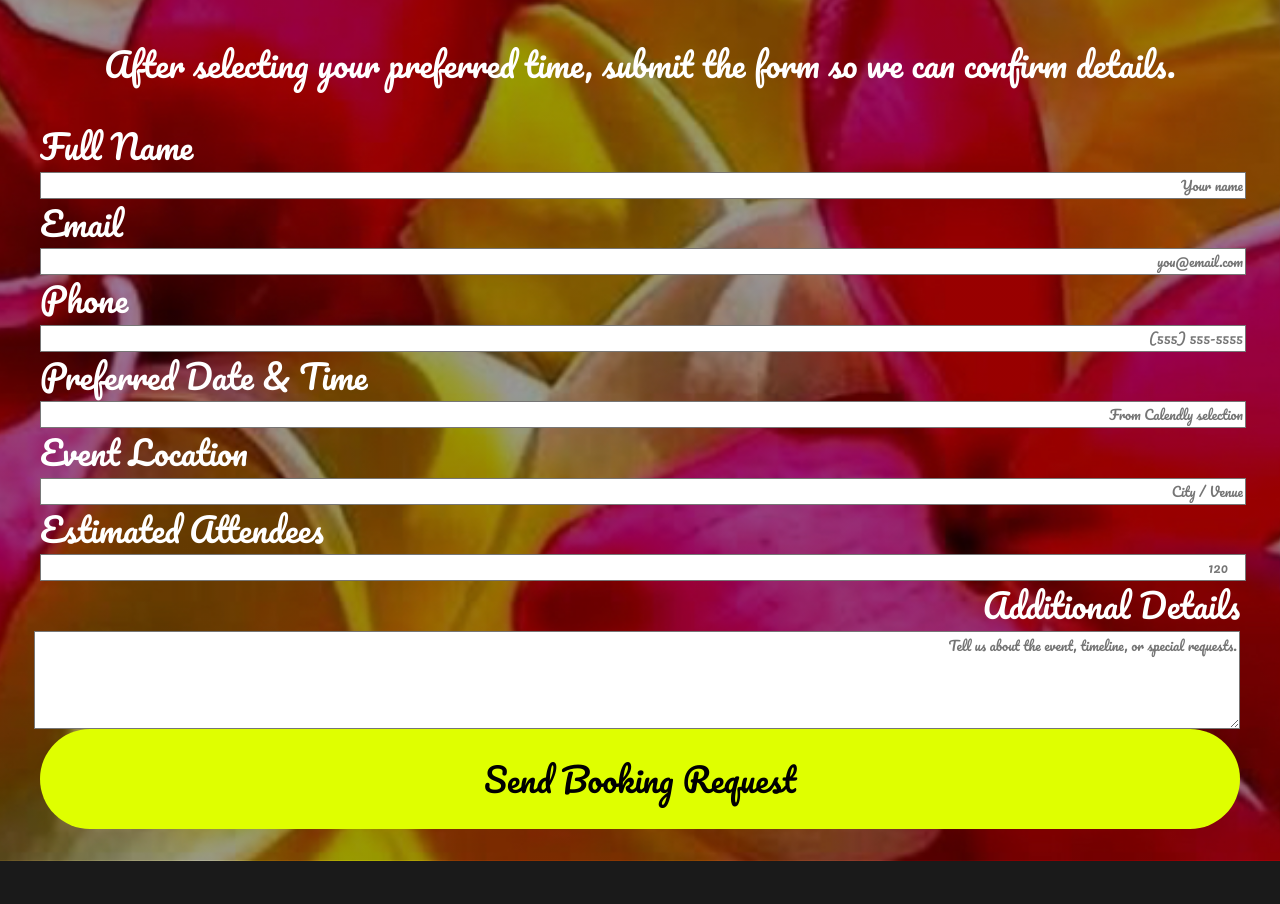
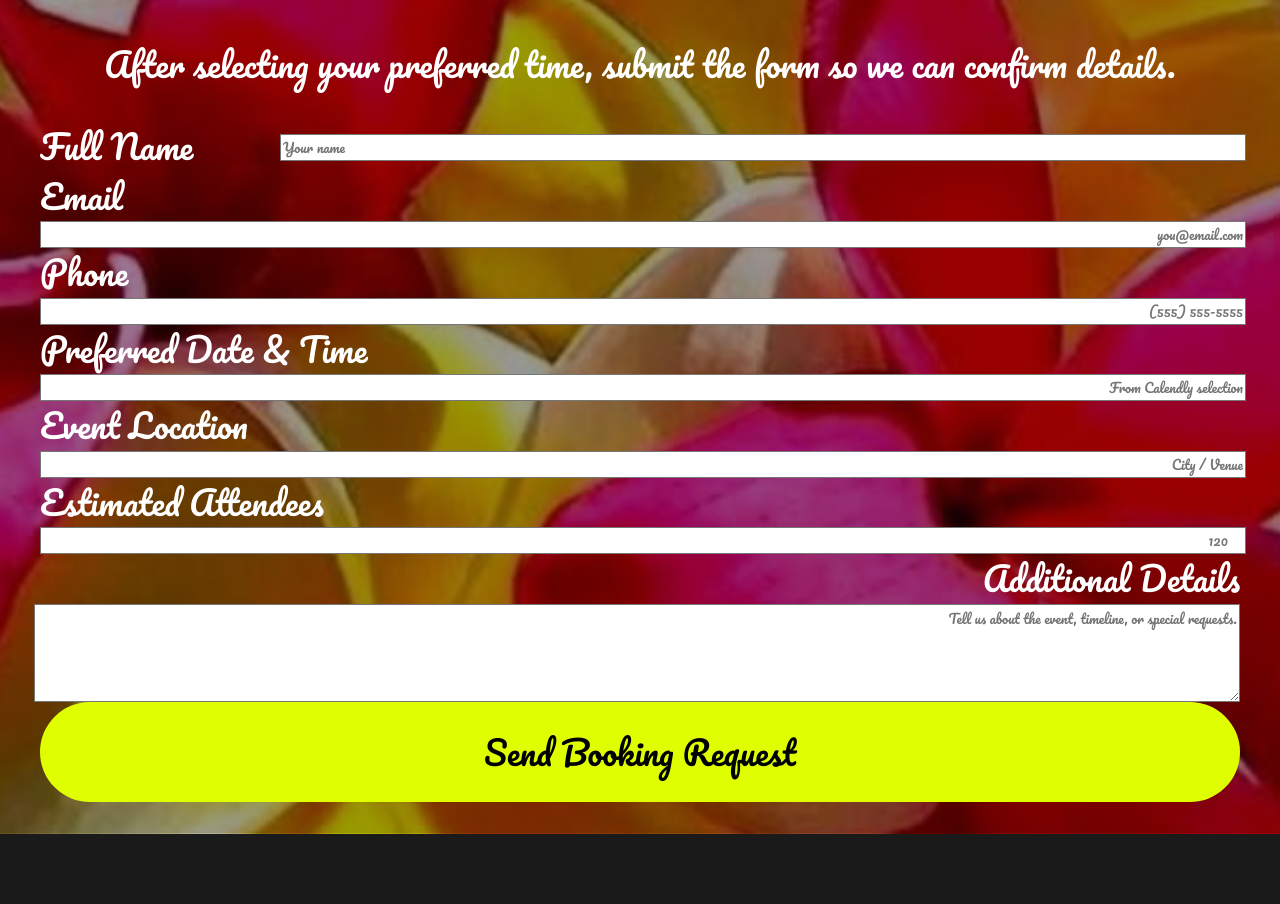
Before and after one commit to JohnPlamoottil/Da-Little-Aloha-Show-Merv-, a React (Vite) app in the folder web/: page /contact-us in a window 1280 px wide. Shown: the part 1860-2764 px from the top of the page. Built offline with nearby package versions, Linux system fonts and the light colour scheme; no server answers.

Commit message:
Fixed the unused error in the catch block.

```diff
--- a/web/src/pages/ContactUs.jsx
+++ b/web/src/pages/ContactUs.jsx
@@ -76,7 +76,7 @@ function ContactUs() {
         attendees: "",
         notes: "",
       });
-    } catch (error) {
+    } catch {
       setStatusType("error");
       setStatusMessage(
         "Sorry, we could not send your request. Please try again in a moment.",
@@ -185,10 +185,14 @@ function ContactUs() {
                 style={{ color: "white", textAlign: "left", fontSize: "33px" }}
               >
                 <div className="flex flex-col gap-4 items-end">
-                  <div className="flex w-full flex-col gap-2">
-                    <label htmlFor="name" className="text-sm font-medium">
+                  <div className="grid w-full grid-cols-[240px_minmax(0,1fr)] items-center gap-x-8">
+                    <label
+                      htmlFor="name"
+                      className="text-sm font-medium text-left whitespace-nowrap"
+                    >
                       Full Name
                     </label>
+
                     <input
                       id="name"
                       name="name"
@@ -196,8 +200,8 @@ function ContactUs() {
                       value={formValues.name}
                       onChange={handleChange}
                       required
-                      className="w-full rounded-xl border border-white/10 bg-black/30 pl-6 pr-4 py-3 text-right text-white placeholder:text-white/40"
-                      style={{ color: "black", textAlign: "right" }}
+                      className="w-full min-w-0 rounded-xl border border-white/10 bg-black/30 px-4 py-3 text-white placeholder:text-white/40"
+                      style={{ color: "black" }}
                       placeholder="Your name"
                     />
                   </div>
```
